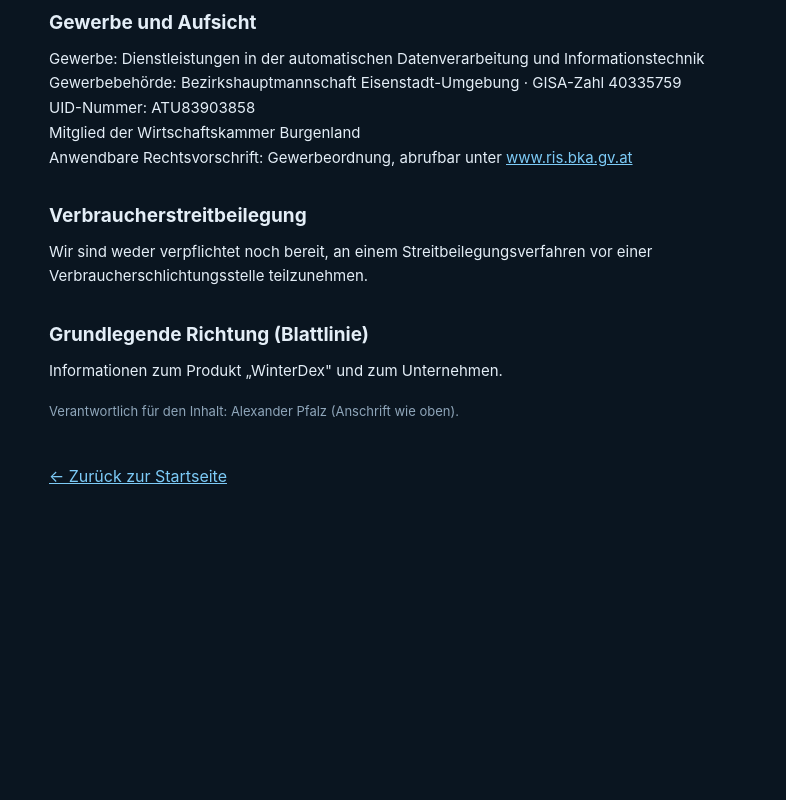
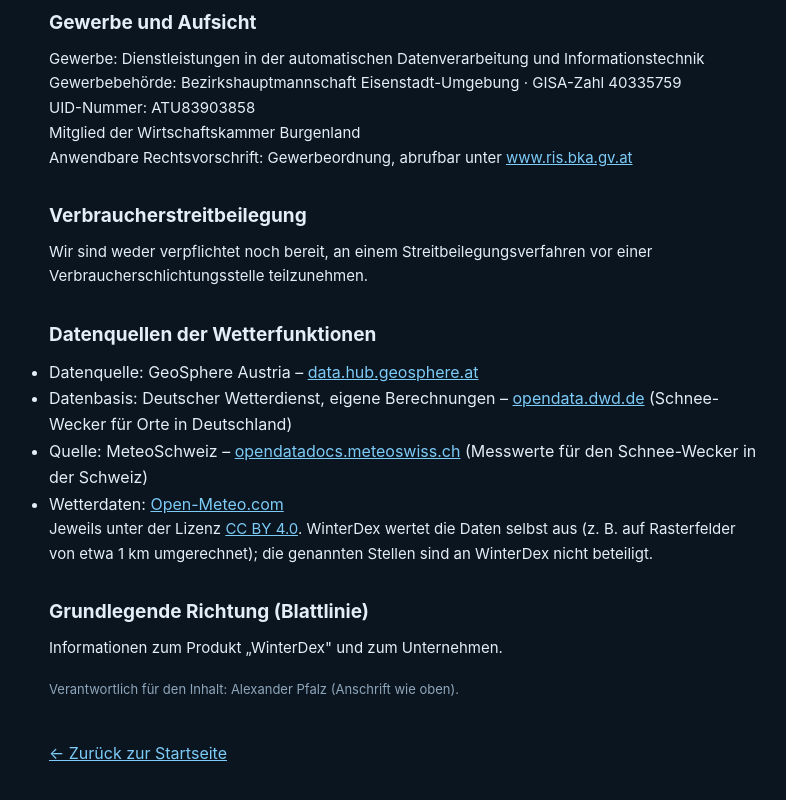
Before and after one commit to CraftlogAPP/winterdex-web, a plain HTML site: page impressum.html in a window 1280 px wide. Shown: the part 613-1413 px from the top of the page, without its empty margins (235-1021 px from the left). Before the commit the page ends 1166 px from the top, so only its background shows below. Drawn offline with Linux system fonts and the light colour scheme.

Commit message:
Impressum: Datenquellen der Wetterfunktionen als zentrales Quellenverzeichnis (DWD-Vorgabe bei bearbeiteten Daten) – „Datenquelle: GeoSphere Austria“, „Datenbasis: Deutscher Wetterdienst, eigene Berechnungen“, „Quelle: MeteoSchweiz“, Open-Meteo.com, Lizenz CC BY 4.0, Stellen an WinterDex nicht beteiligt

```diff
--- a/impressum.html
+++ b/impressum.html
@@ -83,6 +83,17 @@
       Verbraucherschlichtungsstelle teilzunehmen.
     </p>
 
+    <h2>Datenquellen der Wetterfunktionen</h2>
+    <ul>
+      <li>Datenquelle: GeoSphere Austria – <a href="https://data.hub.geosphere.at" target="_blank" rel="noopener">data.hub.geosphere.at</a></li>
+      <li>Datenbasis: Deutscher Wetterdienst, eigene Berechnungen – <a href="https://opendata.dwd.de" target="_blank" rel="noopener">opendata.dwd.de</a> (Schnee-Wecker für Orte in Deutschland)</li>
+      <li>Quelle: MeteoSchweiz – <a href="https://opendatadocs.meteoswiss.ch" target="_blank" rel="noopener">opendatadocs.meteoswiss.ch</a> (Messwerte für den Schnee-Wecker in der Schweiz)</li>
+      <li>Wetterdaten: <a href="https://open-meteo.com" target="_blank" rel="noopener">Open-Meteo.com</a></li>
+    </ul>
+    <p>Jeweils unter der Lizenz <a href="https://creativecommons.org/licenses/by/4.0/deed.de" target="_blank" rel="noopener">CC BY 4.0</a>.
+      WinterDex wertet die Daten selbst aus (z. B. auf Rasterfelder von etwa 1 km umgerechnet); die genannten Stellen sind
+      an WinterDex nicht beteiligt.</p>
+
     <h2>Grundlegende Richtung (Blattlinie)</h2>
     <p>Informationen zum Produkt „WinterDex" und zum Unternehmen.</p>
 
```
